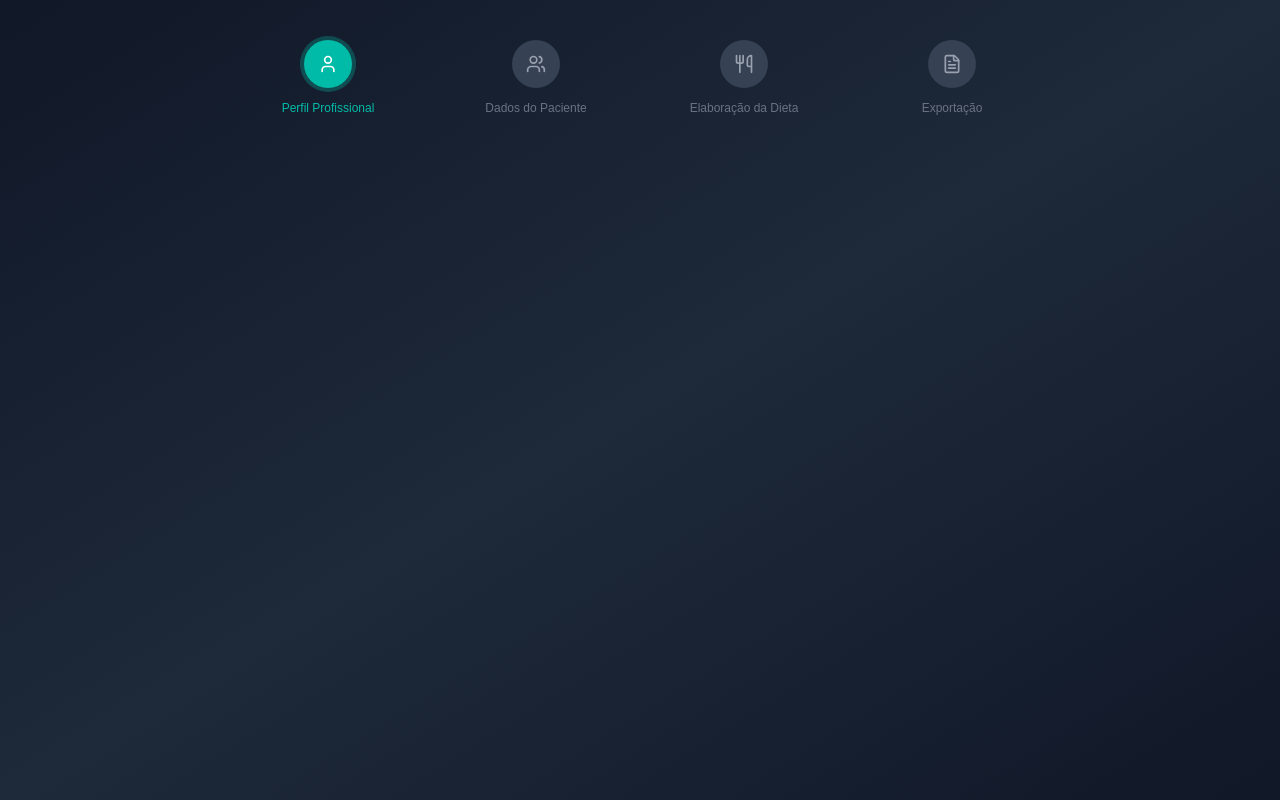
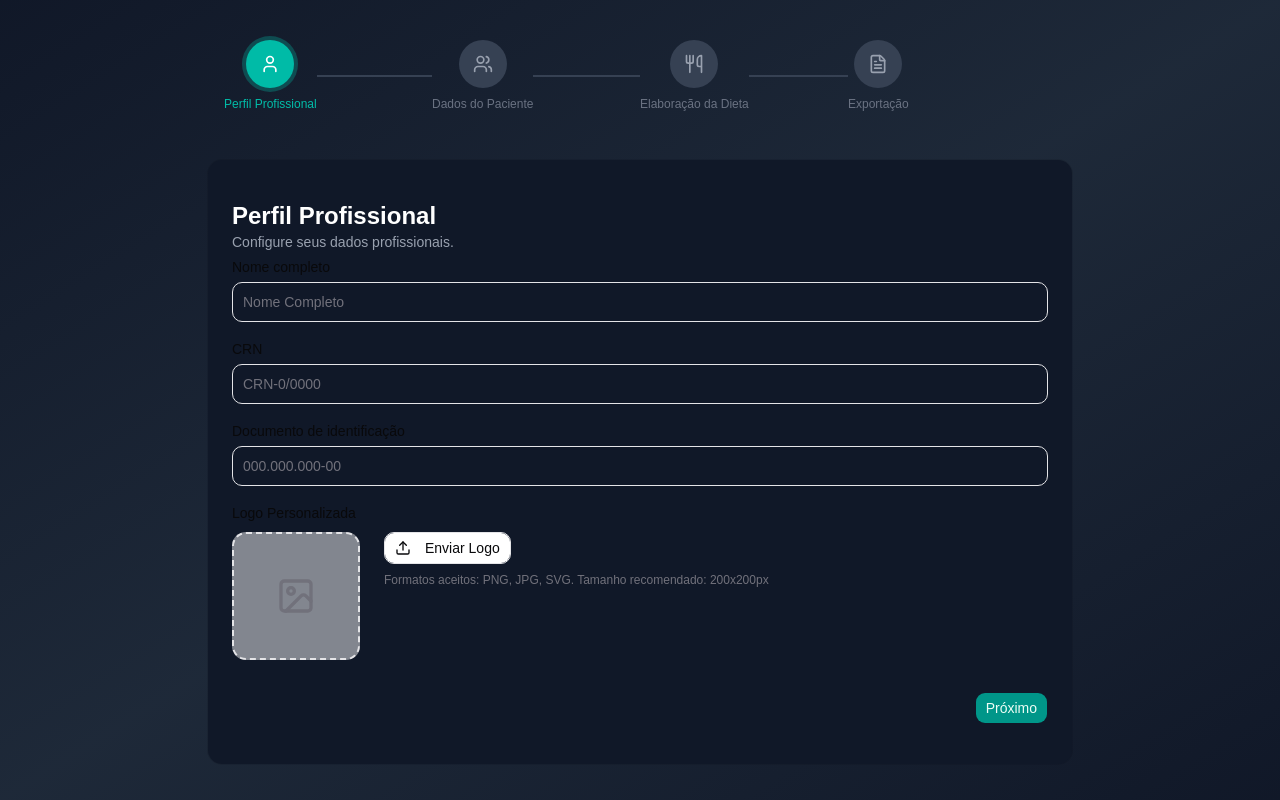
Before and after one commit to KaikeDias/NutriPlan, a React (Vite) app: page / in a window 1280 px wide. Built offline with nearby package versions, Linux system fonts and the light colour scheme.

Commit message:
feat: add professional profile step

```diff
--- a/package.json
+++ b/package.json
@@ -13,6 +13,7 @@
   },
   "dependencies": {
     "@fontsource-variable/montserrat": "^5.2.8",
+    "@hookform/resolvers": "^5.2.2",
     "@tailwindcss/vite": "^4.2.1",
     "class-variance-authority": "^0.7.1",
     "clsx": "^2.1.1",
@@ -22,10 +23,12 @@
     "radix-ui": "^1.4.3",
     "react": "^19.2.4",
     "react-dom": "^19.2.4",
+    "react-hook-form": "^7.72.1",
     "shadcn": "^4.3.0",
     "tailwind-merge": "^3.5.0",
     "tailwindcss": "^4.2.1",
-    "tw-animate-css": "^1.4.0"
+    "tw-animate-css": "^1.4.0",
+    "zod": "^4.3.6"
   },
   "devDependencies": {
     "@eslint/js": "^9.39.4",
--- a/src/components/ui/stepper.tsx
+++ b/src/components/ui/stepper.tsx
@@ -27,34 +27,33 @@ export function Stepper({ steps, currentStep, onStepClick }: StepperProps) {
         />
 
         {/* Steps */}
-        {steps.map((step) => {
+        {steps.map((step, index) => {
           const isActive = step.id === currentStep;
           const isCompleted = step.id < currentStep;
           const Icon = step.icon;
 
           return (
-            <div key={step.id} className="flex flex-col items-center flex-1">
-              {/* Step circle */}
+            <div key={step.id} className="flex items-center flex-1">
+              {/* Step */}
+              <div className="flex flex-col items-center">
                 <button
                   onClick={() => onStepClick?.(step.id)}
                   className={cn(
-                  "w-12 h-12 rounded-full flex items-center justify-center transition-all duration-300 relative z-10",
+                    "w-12 h-12 rounded-full flex items-center justify-center transition-all duration-300",
                     isActive && "ring-4 ring-teal-500/30",
                     isCompleted
                       ? "bg-teal-600 text-white"
                       : isActive
                         ? "bg-teal-500 text-white"
-                      : "bg-gray-700 text-gray-400 hover:bg-gray-600"
+                        : "bg-gray-700 text-gray-400"
                   )}
                 >
                   <Icon className="w-5 h-5" />
                 </button>
 
-              {/* Step label */}
-              <div className="mt-3 text-center">
                 <p
                   className={cn(
-                    "text-xs font-medium transition-colors duration-300",
+                    "mt-2 text-xs font-medium",
                     isActive
                       ? "text-teal-500"
                       : isCompleted
@@ -65,6 +64,16 @@ export function Stepper({ steps, currentStep, onStepClick }: StepperProps) {
                   {step.label}
                 </p>
               </div>
+
+              {/* Linha ENTRE steps */}
+              {index < steps.length - 1 && (
+                <div
+                  className={cn(
+                    "flex-1 h-[2px] transition-all duration-300",
+                    step.id < currentStep ? "bg-teal-500" : "bg-gray-700"
+                  )}
+                />
+              )}
             </div>
           );
         })}
--- /dev/null
+++ b/src/components/ui/text-field.tsx
@@ -0,0 +1,28 @@
+import { forwardRef } from "react";
+import { Input } from "@/components/ui/input";
+import { Label } from "./label";
+
+interface TextFieldProps extends React.InputHTMLAttributes<HTMLInputElement> {
+  label: string;
+  error?: string;
+}
+
+export const TextField = forwardRef<HTMLInputElement, TextFieldProps>(
+  ({ label, id, error, className = "", ...rest }, ref) => {
+    return (
+      <div className="flex flex-col gap-2">
+        <Label htmlFor={id}>{label}</Label>
+        <Input
+          ref={ref}
+          id={id}
+          aria-invalid={!!error}
+          className={`mb-1 h-10 ${error ? "border-destructive" : ""} ${className}`}
+          {...rest}
+        />
+        {error && <p className="text-sm text-destructive mb-2">{error}</p>}
+      </div>
+    );
+  }
+);
+
+TextField.displayName = "TextField";
--- /dev/null
+++ b/src/features/wizard/components/LogoUpload.tsx
@@ -0,0 +1,80 @@
+import { useRef } from "react";
+import { ImageIcon, Upload, X } from "lucide-react";
+import { Button } from "@/components/ui/button";
+
+interface LogoUploadProps {
+  value?: string;
+  onChange: (base64: string | undefined) => void;
+  error?: string;
+}
+
+export function LogoUpload({ value, onChange, error }: LogoUploadProps) {
+  const fileInputRef = useRef<HTMLInputElement>(null);
+
+  function handleFileChange(e: React.ChangeEvent<HTMLInputElement>) {
+    const file = e.target.files?.[0];
+    if (!file) return;
+
+    const reader = new FileReader();
+    reader.onload = () => {
+      onChange(reader.result as string);
+    };
+    reader.readAsDataURL(file);
+
+    // Reset so the same file can be re-selected
+    e.target.value = "";
+  }
+
+  function removeLogo() {
+    onChange(undefined);
+  }
+
+  return (
+    <div className="space-y-2">
+      <div className="flex items-start gap-6">
+        {value ? (
+          <div className="relative group">
+            <div className="w-32 h-32 rounded-xl border-2 border-border overflow-hidden bg-muted">
+              <img src={value} alt="Logo" className="w-full h-full object-contain" />
+            </div>
+            <button
+              type="button"
+              onClick={removeLogo}
+              className="absolute -top-2 -right-2 h-6 w-6 rounded-full bg-destructive text-destructive-foreground flex items-center justify-center opacity-0 group-hover:opacity-100 transition-opacity"
+            >
+              <X className="h-3 w-3" />
+            </button>
+          </div>
+        ) : (
+          <div className="w-32 h-32 rounded-xl border-2 border-dashed border-border flex items-center justify-center bg-muted/50">
+            <ImageIcon className="h-10 w-10 text-muted-foreground" />
+          </div>
+        )}
+
+        <div className="flex-1 space-y-2">
+          <input
+            ref={fileInputRef}
+            type="file"
+            accept="image/*"
+            onChange={handleFileChange}
+            className="hidden"
+          />
+          <Button
+            type="button"
+            variant="outline"
+            onClick={() => fileInputRef.current?.click()}
+            className="w-full sm:w-auto"
+          >
+            <Upload className="h-4 w-4 mr-2" />
+            {value ? "Alterar Logo" : "Enviar Logo"}
+          </Button>
+          <p className="text-xs text-muted-foreground">
+            Formatos aceitos: PNG, JPG, SVG. Tamanho recomendado: 200x200px
+          </p>
+        </div>
+      </div>
+
+      {error && <p className="text-sm text-destructive">{error}</p>}
+    </div>
+  );
+}
--- a/src/features/wizard/hooks/useWizard.ts
+++ b/src/features/wizard/hooks/useWizard.ts
@@ -1,52 +1,21 @@
 import { useEffect, useState } from "react";
-
-export type WizardData = {
-  professional : {
-    name: string;
-    crn: string;
-    document: string;
-    logo?: string;
-  };
-  patient: {
-    name: string;
-    age: string;
-    weight: string;
-  };
-  diet: {
-    meals: {
-      name: string;
-      foods: {
-        name: string;
-        quantity: string;
-      }[];
-    }[];
-  };
-}
+import { defaultWizardStore, type WizardStore } from "../types/wizard-store";
 
 const STORAGE_KEY = "diet_wizard";
 
+function loadFromStorage(): WizardStore {
+  try {
+    const stored = localStorage.getItem(STORAGE_KEY);
+    if (stored) return { ...defaultWizardStore, ...JSON.parse(stored) };
+  } catch {
+    // ignore corrupt data
+  }
+  return defaultWizardStore;
+}
+
 export function useWizard() {
   const [step, setStep] = useState(1);
-
-  const [data, setData] = useState<WizardData>(() => {
-    const stored = localStorage.getItem(STORAGE_KEY);
-    return stored ? JSON.parse(stored) : {
-      professional: {
-        name: "",
-        crn: "",
-        document: "",
-        logo: ""
-      },
-      patient: {
-        name: "",
-        age: "",
-        weight: ""
-      },
-      diet: {
-        meals: []
-      }
-    };
-  });
+  const [data, setData] = useState<WizardStore>(loadFromStorage);
 
   useEffect(() => {
     localStorage.setItem(STORAGE_KEY, JSON.stringify(data));
@@ -60,18 +29,9 @@ export function useWizard() {
     setStep((prev) => Math.max(prev - 1, 1));
   }
 
-  function update<K extends keyof WizardData>(key: K, value: WizardData[K]) {
-    setData((prev) => ({
-      ...prev,
-      [key]: value
-    }));
+  function updateSection<K extends keyof WizardStore>(key: K, value: WizardStore[K]) {
+    setData((prev) => ({ ...prev, [key]: value }));
   }
 
-  return {
-    step,
-    data,
-    next,
-    prev,
-    update
-  };
+  return { step, data, next, prev, updateSection };
 }
--- /dev/null
+++ b/src/features/wizard/steps/professional-profile-step.tsx
@@ -0,0 +1,77 @@
+import { useForm, Controller } from "react-hook-form";
+import { zodResolver } from "@hookform/resolvers/zod";
+import { Label } from "@/components/ui/label";
+import { TextField } from "@/components/ui/text-field";
+import { Button } from "@/components/ui/button";
+import { LogoUpload } from "../components/LogoUpload";
+import { useWizardContext } from "../context/wizard-context";
+import {
+  professionalProfileSchema,
+  type ProfessionalProfileData,
+} from "../types/wizard-store";
+
+export function ProfessionalProfileStep() {
+  const { data, updateSection, next } = useWizardContext();
+
+  const {
+    register,
+    control,
+    handleSubmit,
+    formState: { errors },
+  } = useForm<ProfessionalProfileData>({
+    resolver: zodResolver(professionalProfileSchema),
+    defaultValues: data.professional,
+  });
+
+  function onSubmit(values: ProfessionalProfileData) {
+    updateSection("professional", values);
+    next();
+  }
+
+  return (
+    <form onSubmit={handleSubmit(onSubmit)} className="space-y-4 mt-2">
+      <TextField
+        id="name"
+        label="Nome completo"
+        placeholder="Nome Completo"
+        error={errors.name?.message}
+        {...register("name")}
+      />
+      <TextField
+        id="crn"
+        label="CRN"
+        placeholder="CRN-0/0000"
+        error={errors.crn?.message}
+        {...register("crn")}
+      />
+      <TextField
+        id="document"
+        label="Documento de identificação"
+        placeholder="000.000.000-00"
+        error={errors.document?.message}
+        {...register("document")}
+      />
+
+      <div className="space-y-3">
+        <Label>Logo Personalizada</Label>
+        <Controller
+          control={control}
+          name="logo"
+          render={({ field }) => (
+            <LogoUpload
+              value={field.value}
+              onChange={field.onChange}
+              error={errors.logo?.message}
+            />
+          )}
+        />
+      </div>
+
+      <div className="flex justify-end pt-4">
+        <Button type="submit" className="bg-teal-600 hover:bg-teal-700">
+          Próximo
+        </Button>
+      </div>
+    </form>
+  );
+}
--- /dev/null
+++ b/src/features/wizard/types/wizard-store.ts
@@ -0,0 +1,37 @@
+import { z } from "zod";
+
+export const professionalProfileSchema = z.object({
+  name: z.string().min(1, "Nome é obrigatório"),
+  crn: z.string().min(1, "CRN é obrigatório"),
+  document: z.string().min(1, "Documento é obrigatório"),
+  logo: z
+    .string()
+    .optional()
+    .refine(
+      (val) => !val || val.length <= 2_000_000,
+      "Imagem muito grande (máx. ~1.5MB)"
+    ),
+});
+
+export type ProfessionalProfileData = z.infer<typeof professionalProfileSchema>;
+
+export type WizardStore = {
+  professional: ProfessionalProfileData;
+  patient: {
+    name: string;
+    age: string;
+    weight: string;
+  };
+  diet: {
+    meals: {
+      name: string;
+      foods: { name: string; quantity: string }[];
+    }[];
+  };
+};
+
+export const defaultWizardStore: WizardStore = {
+  professional: { name: "", crn: "", document: "", logo: "" },
+  patient: { name: "", age: "", weight: "" },
+  diet: { meals: [] },
+};
--- a/src/features/wizard/wizard.tsx
+++ b/src/features/wizard/wizard.tsx
@@ -1,7 +1,8 @@
 import { Card, CardContent } from "@/components/ui/card";
 import { Stepper, type StepperStep } from "@/components/ui/stepper";
-import { useWizard } from "./hooks/useWizard";
 import { User, Users, Utensils, FileText } from "lucide-react";
+import { WizardProvider, useWizardContext } from "./context/wizard-context";
+import { ProfessionalProfileStep } from "./steps/professional-profile-step";
 import { Button } from "@/components/ui/button";
 
 const STEPS: StepperStep[] = [
@@ -11,42 +12,63 @@ const STEPS: StepperStep[] = [
   { id: 4, label: "Exportação", icon: FileText },
 ];
 
-export default function Wizard() {
-  const { step, next, prev } = useWizard();
+function WizardContent() {
+  const { step, prev } = useWizardContext();
+
+  function renderStep() {
+    switch (step) {
+      case 1:
+        return <ProfessionalProfileStep />;
+      case 2:
+        return <PlaceholderStep label="Dados do Paciente" />;
+      case 3:
+        return <PlaceholderStep label="Elaboração da Dieta" />;
+      case 4:
+        return <PlaceholderStep label="Exportação" />;
+    }
+  }
 
   return (
     <div className="max-w-4xl mx-auto px-4">
       <Stepper steps={STEPS} currentStep={step} />
 
-      {/* <Card className="bg-gray-900 border-gray-800">
-        <CardContent className="space-y-6 p-8">
-          <h2 className="text-2xl font-bold text-white">
-            {STEPS[step - 1].label}
-          </h2>
+      <Card className="bg-gray-900 border-gray-800">
+        <CardContent className="p-6">
+          <h2 className="text-2xl font-bold text-white">{STEPS[step - 1].label}</h2>
+          <p className="text-gray-400">Configure seus dados profissionais.</p>
 
-          <div className="h-40 text-gray-400">
-            Conteúdo do passo {step}
-          </div>
+          {renderStep()}
 
-          <div className="flex justify-between pt-6">
+          {step > 1 && (
+            <div className="flex justify-start pt-2">
               <Button
+                type="button"
                 onClick={prev}
-              disabled={step === 1}
                 variant="outline"
                 className="border-gray-700"
               >
                 Anterior
               </Button>
-            <Button
-              onClick={next}
-              disabled={step === 4}
-              className="bg-teal-600 hover:bg-teal-700"
-            >
-              Próximo
-            </Button>
             </div>
+          )}
         </CardContent>
-      </Card> */}
+      </Card>
     </div>
   );
 }
+
+function PlaceholderStep({ label }: { label: string }) {
+  return (
+    <div className="py-8 text-center text-gray-400">
+      Etapa "{label}" — em breve
+    </div>
+  );
+}
+
+export default function Wizard() {
+  return (
+    <WizardProvider>
+      <WizardContent />
+    </WizardProvider>
+  );
+}
--- a/src/index.css
+++ b/src/index.css
@@ -118,7 +118,13 @@
 }
 
 @layer base {
-  * { @apply border-border outline-ring/50; }
-  body { @apply m-0 bg-background text-foreground; }
-  html { @apply font-sans; }
+  * {
+    @apply border-border outline-ring/50;
+    }
+  body {
+    @apply bg-background text-foreground;
+    }
+  html {
+    @apply font-sans;
+    }
 }
```
Also changed, not shown: src/features/wizard/context/wizard-context.tsx (+5 -6 lines), 1 other file (tests, documents, lock files or other folders). Lines whose indentation alone changed are shown as unchanged.
